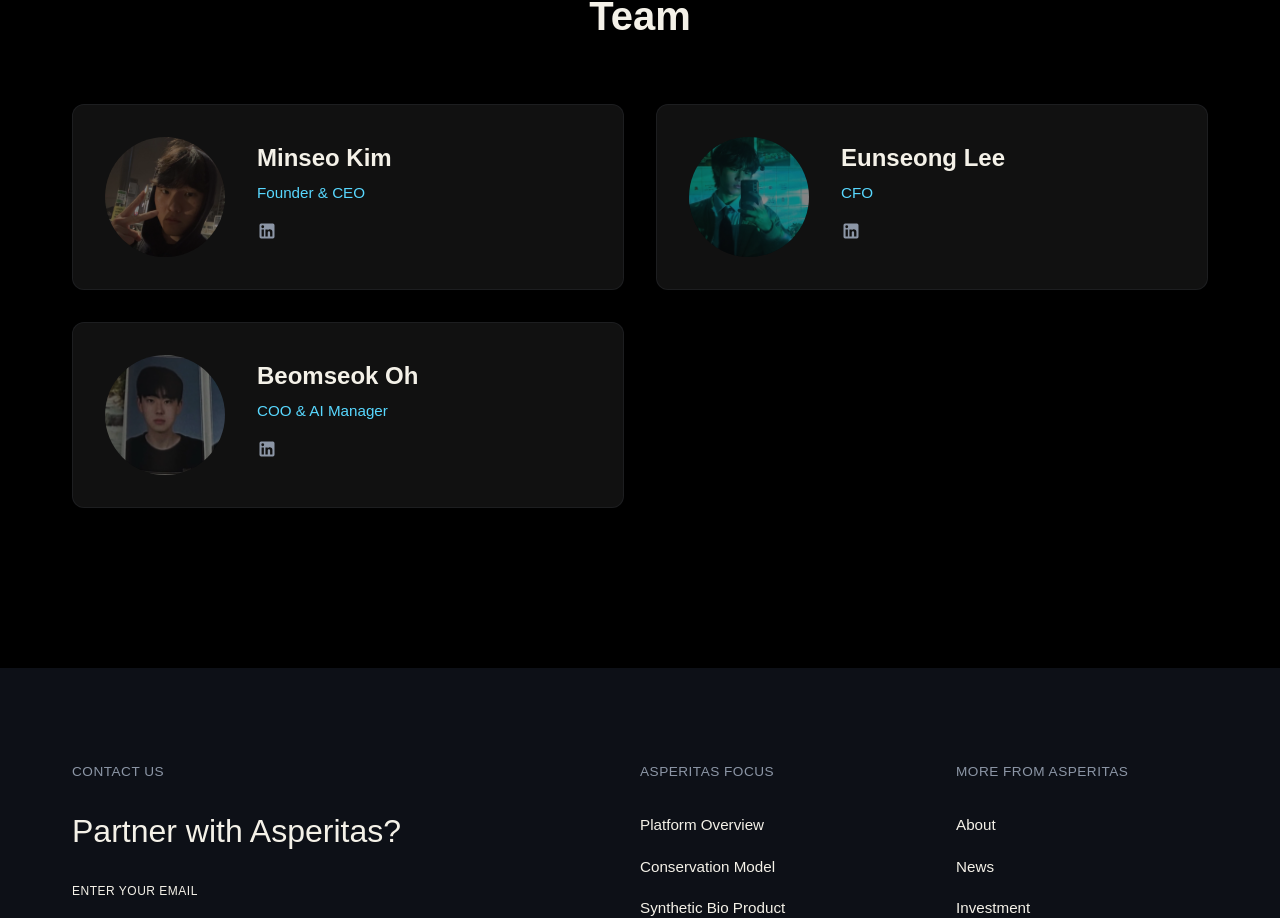
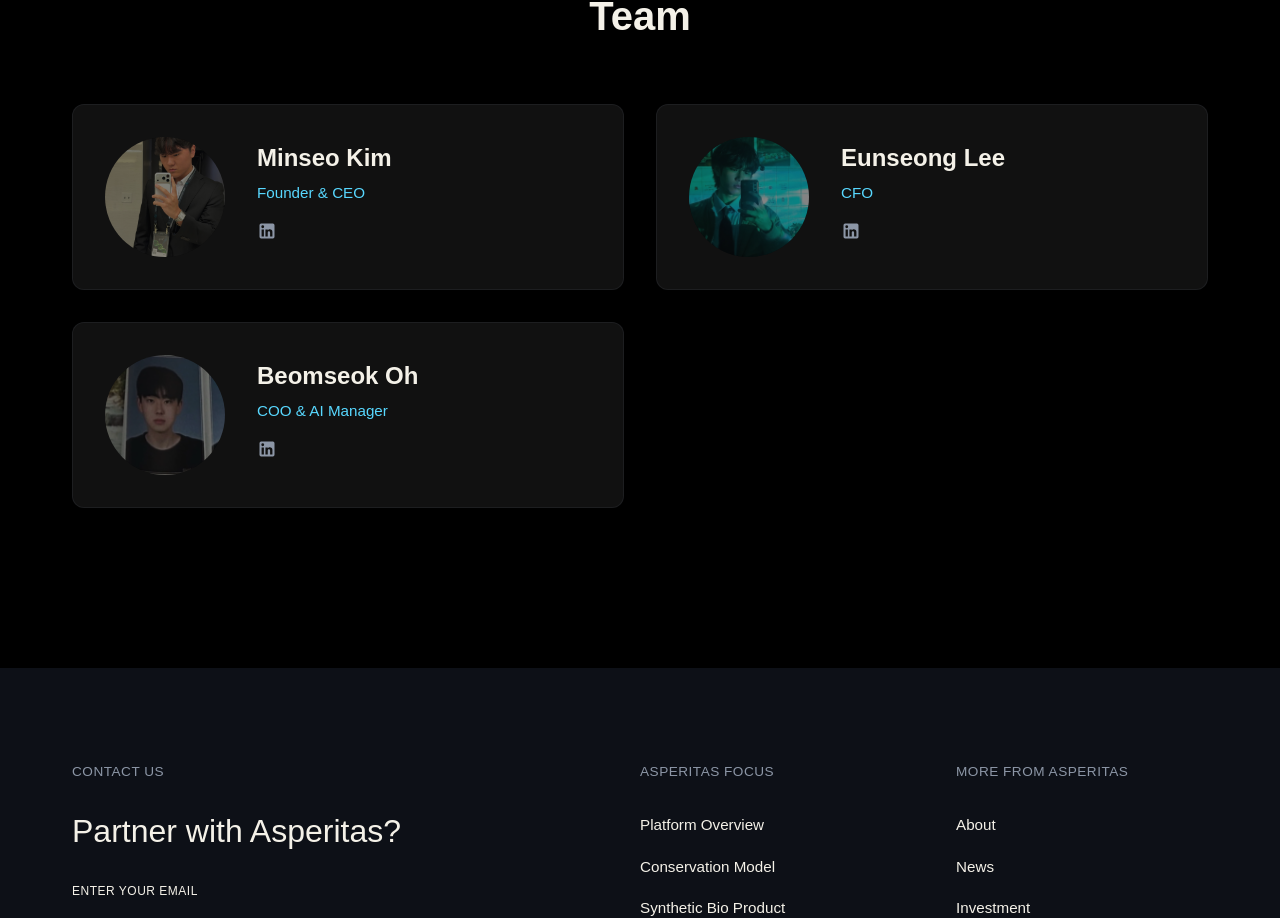
Before and after one commit to kometvest/asperitas, a React (Vite) app: page /company in a window 1280 px wide. Shown: the part 1573-2491 px from the top of the page. Built offline with nearby package versions, Linux system fonts and the light colour scheme; a web font is replaced by a local one.

Commit message:
Update Company.jsx

```diff
--- a/src/pages/Company.jsx
+++ b/src/pages/Company.jsx
@@ -12,7 +12,7 @@ const Company = () => {
       name: 'Minseo Kim',
       title: 'Founder & CEO',
       linkedin: 'https://www.linkedin.com/in/piloesnim/',
-      image: '/ceo.jpg'
+      image: '/IMG_1286.jpeg'
     },
     {
       name: 'Eunseong Lee',
```
